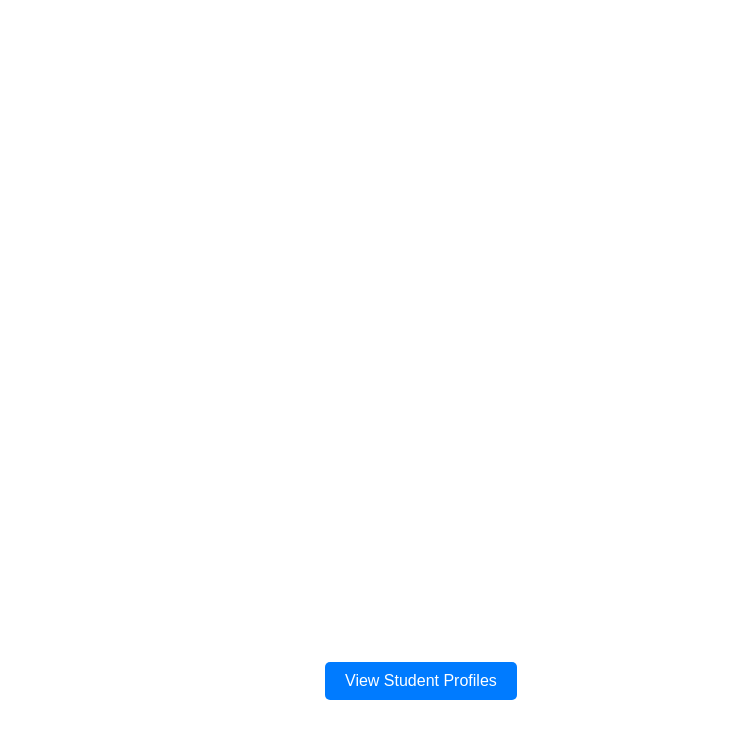
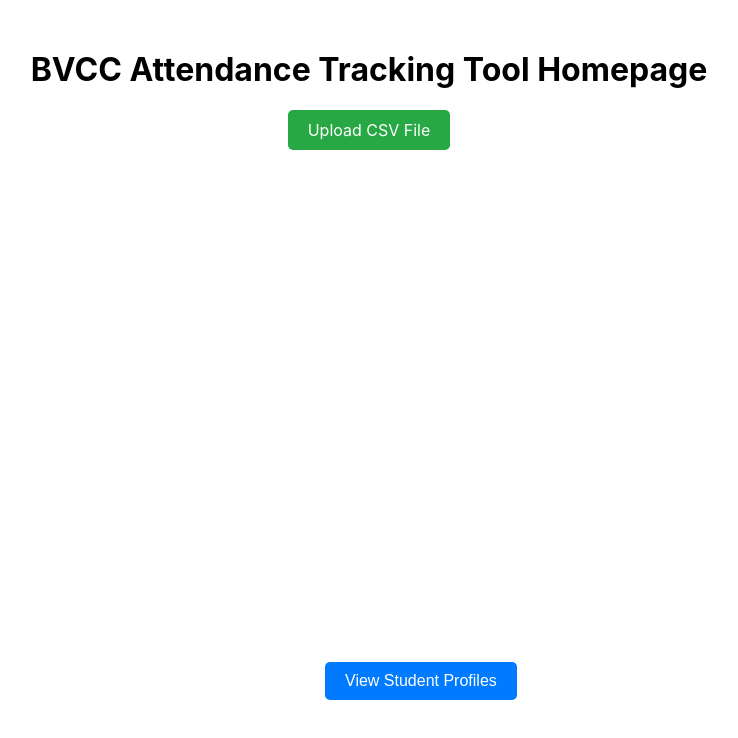
Before and after one commit to bvcc-swe/attendance-tracking-tool, a React (Create React App) app in the folder attendance-tracking-tool-app/: page / in a window 1280 px wide. Shown: the top 738 px of the page, without its empty margins (271-1009 px from the left). Built offline with nearby package versions, Linux system fonts and the light colour scheme.

Commit message:
fix: called the upload CSV button on the homepage

```diff
--- a/attendance-tracking-tool-app/src/App.js
+++ b/attendance-tracking-tool-app/src/App.js
@@ -9,6 +9,7 @@ function App() {
   return (
     <Router>
       <div>
+        <UploadButton />
         {/* the button used to navigate to the student profile page is rendered here */}
         <StudentProfileButton />
 
```
